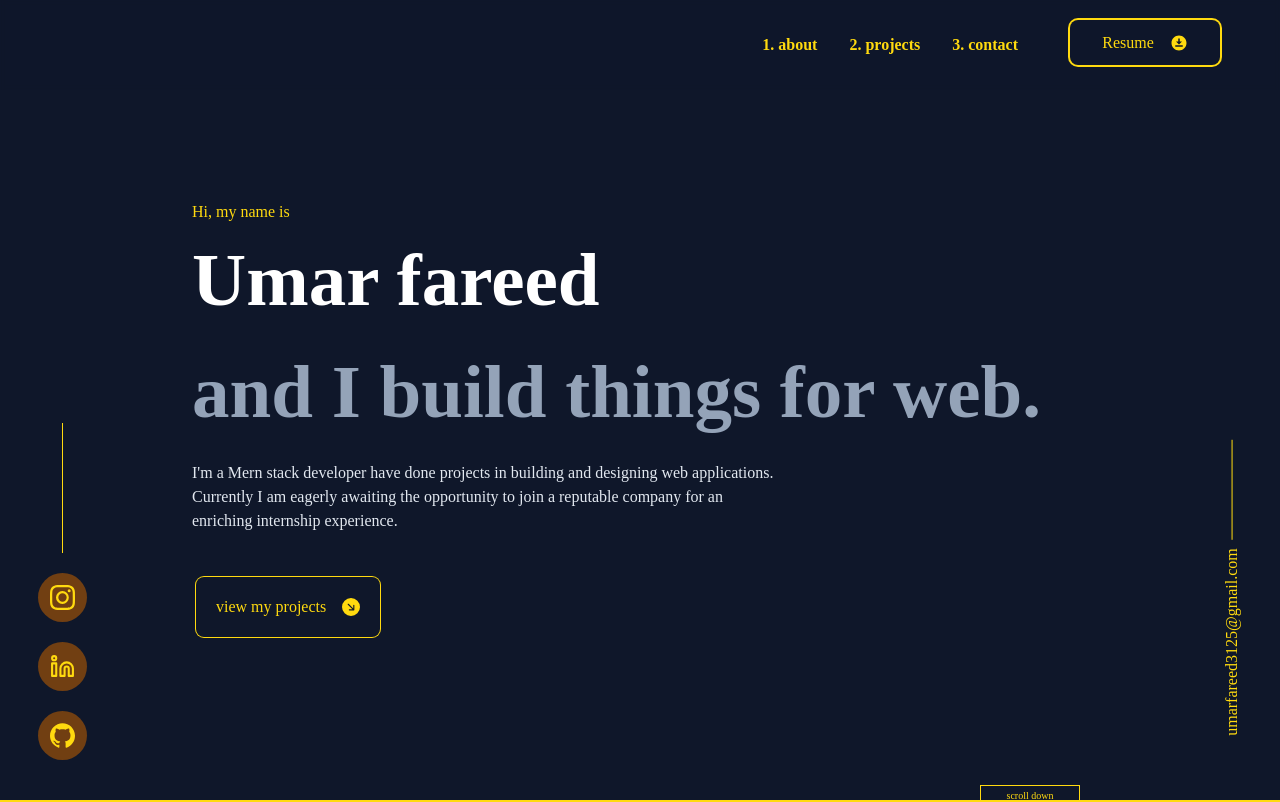
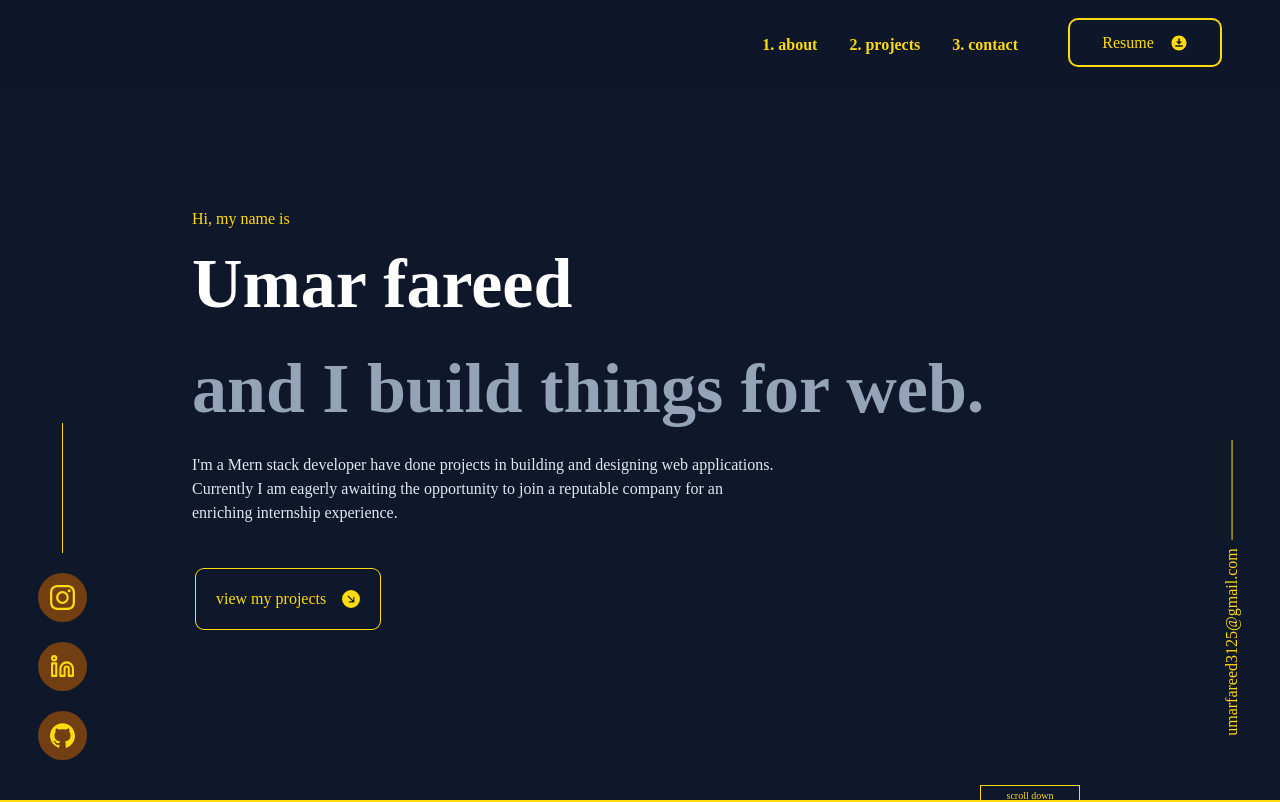
Before and after one commit to FAREED-3125/fareedPortfolio, a React (Create React App) app: page / in a window 1280 px wide. Shown: the top 802 px of the page. Built offline with nearby package versions, Linux system fonts and the light colour scheme.

Commit message:
new update

```diff
--- a/src/components/Hero.jsx
+++ b/src/components/Hero.jsx
@@ -95,7 +95,7 @@ const Hero = () => {
               <m.div
                 variants={textVariant}
                 custom={1.1}
-                className=" font-[900] text-white  text-[clamp(33px,6vw,75px)]"
+                className=" font-[900] text-white  text-[clamp(33px,6vw,70px)]"
               >
                 <p>Umar fareed</p>
               </m.div>
@@ -108,7 +108,7 @@ const Hero = () => {
               <m.div
                 variants={textVariant}
                 custom={1.2}
-                className="  font-[900] text-white   text-[clamp(33px,6vw,75px)]"
+                className="  font-[900] text-white   text-[clamp(33px,6vw,70px)]"
               >
                 <p className="text-slate-400">and I build things for web.</p>
               </m.div>
```
